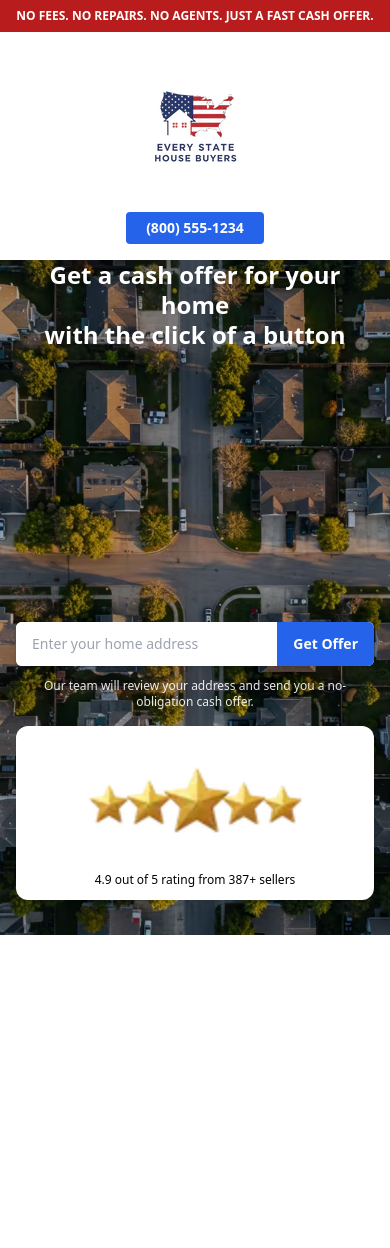
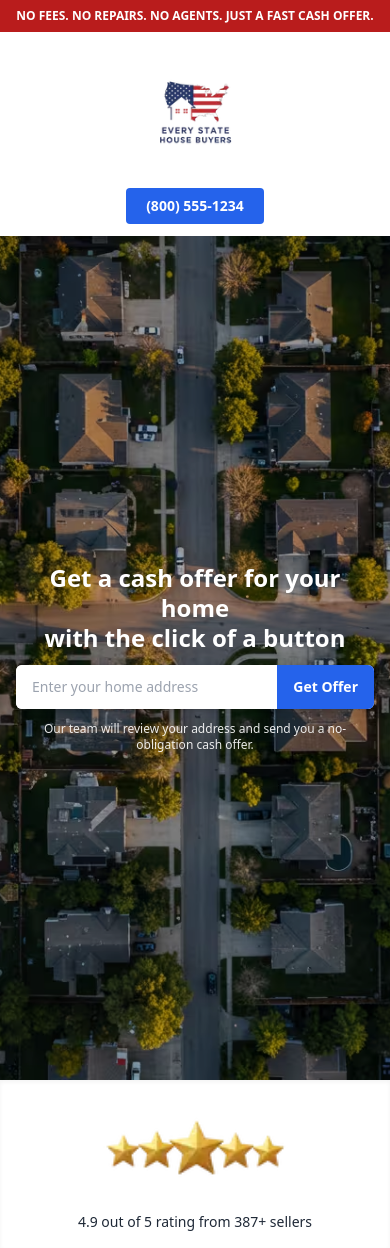
Before and after one commit to joshuapaschall/seller-site, a Next.js app: page / in a window 390 px wide. Before the commit the page ends 935 px from the top, so only its background shows below. Built offline with nearby package versions, Linux system fonts and the light colour scheme.

Commit message:
Refactor Google Maps loading and update layout
Updated Google Maps script loading to be synchronous and modified the logo and form layout for better responsiveness.

```diff
--- a/pages/index.js
+++ b/pages/index.js
@@ -1,4 +1,3 @@
-// pages/index.js
 import Head from 'next/head';
 import Image from 'next/image';
 import { useEffect, useRef, useState } from 'react';
@@ -8,7 +7,6 @@ export default function Home() {
   const [mapsLoaded, setMapsLoaded] = useState(false);
   const [inputValue, setInputValue] = useState('');
 
-  // Load Google Maps script lazily after user starts typing
   useEffect(() => {
     if (
       !mapsLoaded &&
@@ -20,14 +18,13 @@ export default function Home() {
         const script = document.createElement('script');
         script.src = `https://maps.googleapis.com/maps/api/js?key=${process.env.NEXT_PUBLIC_GOOGLE_MAPS_API_KEY}&libraries=places`;
         script.defer = true;
-        script.async = true;
+        script.async = false;
         script.onload = () => setMapsLoaded(true);
         document.body.appendChild(script);
       }
     }
   }, [inputValue, mapsLoaded]);
 
-  // Initialize Places Autocomplete on the input
   useEffect(() => {
     if (mapsLoaded && window.google && inputRef.current) {
       new window.google.maps.places.Autocomplete(inputRef.current, {
@@ -40,7 +37,6 @@ export default function Home() {
   const handleSubmit = (e) => {
     e.preventDefault();
     console.log('Submitted address:', inputValue);
-    // Later: router.push('/address/verify')
   };
 
   return (
@@ -58,29 +54,26 @@ export default function Home() {
         NO FEES. NO REPAIRS. NO AGENTS. JUST A FAST CASH OFFER.
       </div>
 
-      {/* 🏠 Logo + Call (centered on mobile, spaced on desktop) */}
-      <div className="bg-white shadow-sm px-4 pt-3 pb-4">
-        <div className="flex flex-col md:flex-row items-center justify-center md:justify-between gap-2">
+      {/* 🏠 Logo + Call */}
+      <div className="bg-white flex flex-col items-center justify-center pt-2 pb-3 shadow-sm">
         <Image
           src="/images/logo.webp"
           alt="Every State House Buyers logo"
-            width={200}
+          width={180}
           height={64}
-            className="w-[160px] h-auto"
+          className="w-[140px] h-auto"
           priority
         />
         <a
           href="tel:1-800-555-1234"
-            className="bg-blue-600 text-white text-sm font-semibold px-5 py-1.5 rounded"
+          className="mt-2 bg-blue-600 text-white text-sm font-semibold px-5 py-2 rounded"
         >
           (800) 555-1234
         </a>
       </div>
-      </div>
 
-      {/* 🖼️ Hero Section */}
-      <div className="relative min-h-[80vh] sm:min-h-[90vh]">
-        {/* Background image */}
+      {/* 🖼️ Hero Background */}
+      <div className="relative min-h-screen md:min-h-[90vh]">
         <Image
           src="/images/mobile-bg.avif"
           alt="Neighborhood aerial"
@@ -93,23 +86,15 @@ export default function Home() {
         />
         <div className="absolute inset-0 bg-black/30 z-0" />
 
-        {/* Hero Content: mobile = stacked; desktop = two columns */}
-        <div className="absolute inset-0 z-10">
-          <div className="h-full max-w-5xl mx-auto flex flex-col md:flex-row items-center justify-center gap-8 px-4">
-            {/* Left side: headline */}
-            <div className="flex-1 text-white text-center md:text-left mb-4 md:mb-0">
-              <h1 className="text-2xl md:text-3xl font-bold mb-3 drop-shadow-sm leading-tight">
-                Get a cash offer for your home
-                <br />
-                with the click of a button
+        {/* 🧍 Hero Content */}
+        <div className="absolute inset-0 z-10 flex flex-col items-center justify-center px-4 text-white text-center">
+          <h1 className="text-2xl font-bold mb-3 drop-shadow-sm leading-tight">
+            Get a cash offer for your home<br />with the click of a button
           </h1>
-            </div>
 
-            {/* Right side: form + subheadline + reviews */}
-            <div className="flex-1 w-full max-w-md">
-              {/* 📝 Address Form */}
+          {/* 📝 Horizontal Form */}
           <form
-                className="flex w-full bg-white rounded-md overflow-hidden shadow-md"
+            className="flex w-full max-w-md bg-white rounded-md overflow-hidden shadow-md"
             autoComplete="off"
             onSubmit={handleSubmit}
           >
@@ -117,7 +102,7 @@ export default function Home() {
               type="text"
               ref={inputRef}
               value={inputValue}
-                  onChange={(e) => setInputValue(e.target.value)}
+              onChange={e => setInputValue(e.target.value)}
               placeholder="Enter your home address"
               className="flex-grow px-4 py-3 text-black text-sm outline-none"
               aria-label="Enter your home address"
@@ -131,27 +116,27 @@ export default function Home() {
           </form>
 
           {/* 💬 Subheadline */}
-              <p className="text-white/90 text-xs md:text-sm mt-3 max-w-xs md:max-w-sm mx-auto md:mx-0 text-center md:text-left">
+          <p className="text-white/90 text-xs mt-3 max-w-xs">
             Our team will review your address and send you a no-obligation cash offer.
           </p>
+        </div>
+      </div>
 
-              {/* ⭐ Reviews Badge - close to form, above the fold on most devices */}
-              <div className="bg-white mt-4 rounded-xl p-3 shadow-sm w-full">
+      {/* ⭐ Reviews Section */}
+      <div className="bg-white text-center py-4 shadow-inner px-4">
+        <div className="flex flex-col items-center space-y-2">
           <Image
             src="/images/reviews-badge.webp"
-                  alt="4.9 out of 5 stars"
-                  width={240}
+            alt="Reviews.io badge"
+            width={200}
             height={40}
-                  className="mx-auto h-auto"
+            className="h-auto"
           />
-                <p className="text-center text-xs text-black mt-1">
+          <p className="text-sm text-gray-800">
             4.9 out of 5 rating from 387+ sellers
           </p>
         </div>
       </div>
     </div>
-        </div>
-      </div>
-    </div>
   );
 }
```
Lines whose indentation alone changed are shown as unchanged.
